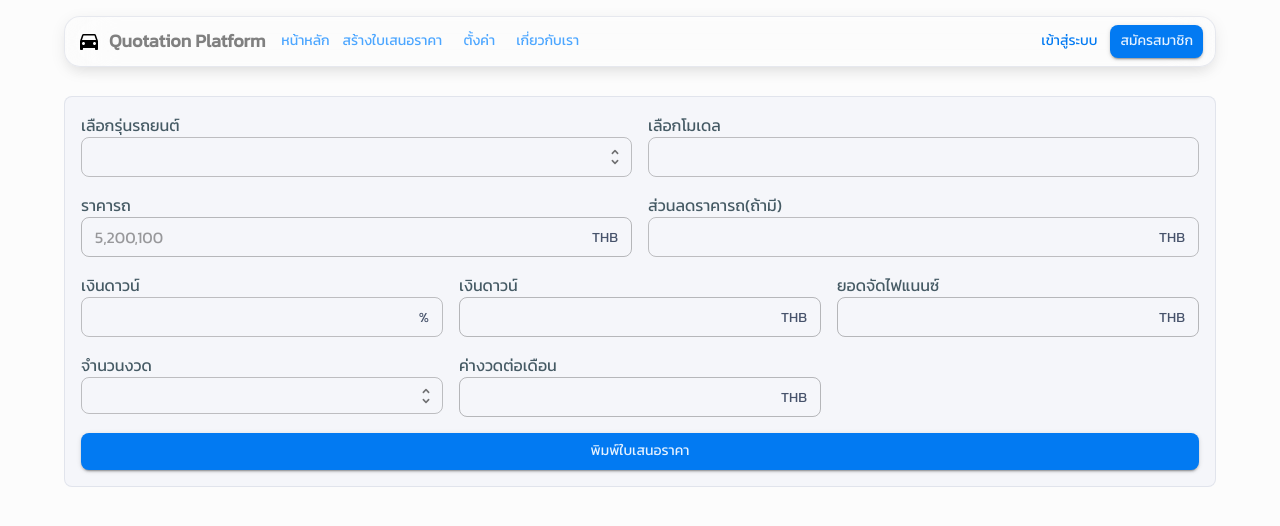
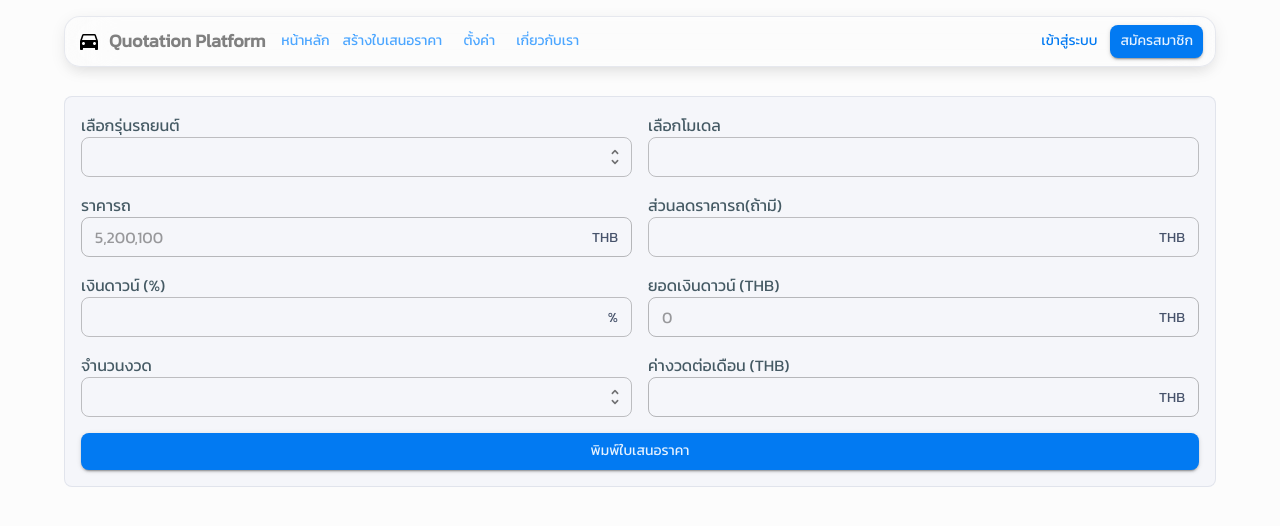
Before and after one commit to jakkapan1789/quotation-platform, a Next.js app: page / in a window 1280 px wide. Shown: the top 526 px of the page. Built offline with nearby package versions, Linux system fonts and the light colour scheme.

Commit message:
change field

```diff
--- a/src/pages/index.js
+++ b/src/pages/index.js
@@ -1,52 +1,5 @@
-// import * as React from "react";
-// import { ThemeProvider, createTheme } from "@mui/material/styles";
-// import CssBaseline from "@mui/material/CssBaseline";
-// import Divider from "@mui/material/Divider";
+import React, { useMemo } from "react";
 
-// import AppAppBar from "@/components/AppAppBar";
-// import getMPTheme from "@/theme/getMPTheme";
-
-// export default function MarketingPage() {
-//   const [mode, setMode] = React.useState("light");
-//   const [showCustomTheme, setShowCustomTheme] = React.useState(true);
-//   const MPTheme = createTheme(getMPTheme("light"));
-//   const defaultTheme = createTheme({ palette: { mode } });
-
-//   // This code only runs on the client side, to determine the system color preference
-//   React.useEffect(() => {
-//     // Check if there is a preferred mode in localStorage
-//     const savedMode = localStorage.getItem("themeMode");
-//     if (savedMode) {
-//       setMode(savedMode);
-//     } else {
-//       // If no preference is found, it uses system preference
-//       const systemPrefersDark = window.matchMedia(
-//         "(prefers-color-scheme: dark)"
-//       ).matches;
-//       setMode(systemPrefersDark ? "dark" : "light");
-//     }
-//   }, []);
-
-//   const toggleColorMode = () => {
-//     const newMode = mode === "dark" ? "light" : "dark";
-//     setMode(newMode);
-//     // localStorage.setItem("themeMode", newMode);
-//   };
-
-//   const toggleCustomTheme = () => {
-//     setShowCustomTheme((prev) => !prev);
-//   };
-
-//   return (
-//     <ThemeProvider theme={showCustomTheme ? MPTheme : defaultTheme}>
-//       <CssBaseline enableColorScheme />
-//       <AppAppBar />
-//       {/* <Hero /> */}
-//     </ThemeProvider>
-//   );
-// }
-
-import React from "react";
 import { Formik, Form, Field } from "formik";
 import { TextField, MenuItem, Button, Typography, Card } from "@mui/material";
 import Grid from "@mui/material/Grid";
@@ -54,31 +7,13 @@ import * as Yup from "yup";
 import Layout from "@/components/Layout";
 import { Stack, InputAdornment } from "@mui/material";
 
-const carModels = [
-  { value: "BMW_X1", label: "BMW X1" },
-  { value: "BMW_X3", label: "BMW X3" },
-  { value: "BMW_X5", label: "BMW X5" },
-  // Add more models as needed
-];
-
-const months = [
-  {
-    value: 12,
-    display: "12 เดือน",
+const commonFontSize = {
+  fontSize: {
+    xs: "16px",
+    sm: "16px",
+    md: "16px",
   },
-  {
-    value: 36,
-    display: "36 เดือน",
-  },
-  {
-    value: 48,
-    display: "48 เดือน",
-  },
-  {
-    value: 60,
-    display: "60 เดือน",
-  },
-];
+};
 
 const validationSchema = Yup.object({
   carModel: Yup.string().required("เลือกรุ่นรถยนต์"),
@@ -86,7 +21,6 @@ const validationSchema = Yup.object({
   price: Yup.string().required("แสดงราคา"),
   discount: Yup.string(),
   finalPrice: Yup.string().required("ราคารถ"),
-  // .positive("ราคารถต้องเป็นจำนวนบวก"),
   downPayment: Yup.number()
     .required("เงินดาวน์")
     .positive("เงินดาวน์ต้องเป็นจำนวนบวก"),
@@ -100,7 +34,44 @@ const validationSchema = Yup.object({
 });
 
 const QuotationForm = () => {
-  console.log(process.env.XTEST);
+  const carModels = useMemo(
+    () => [
+      { value: "BMW_X1", label: "BMW X1" },
+      { value: "BMW_X3", label: "BMW X3" },
+      { value: "BMW_X5", label: "BMW X5" },
+    ],
+    []
+  );
+
+  const months = useMemo(
+    () => [
+      { value: 12, display: "12 เดือน" },
+      { value: 36, display: "36 เดือน" },
+      { value: 48, display: "48 เดือน" },
+      { value: 60, display: "60 เดือน" },
+    ],
+    []
+  );
+  const formatPrice = (price) =>
+    price ? new Intl.NumberFormat().format(price) : "0";
+
+  const calculateDownPayment = (price, downPayment) => {
+    const parsedPrice = parseFloat(price) || 0;
+    const parsedDownPayment = parseFloat(downPayment) || 0;
+    const downPaymentValue = (parsedPrice * parsedDownPayment) / 100;
+    return formatPrice(downPaymentValue);
+  };
+
+  const calculateMonthlyPayment = (price, downPayment, installmentMonths) => {
+    const parsedPrice = parseFloat(price) || 0;
+    const parsedDownPayment = parseFloat(downPayment) || 0;
+    const parsedInstallments = parseInt(installmentMonths, 10) || 1;
+
+    const loanAmount = parsedPrice - (parsedPrice * parsedDownPayment) / 100;
+    const monthlyPayment = loanAmount / parsedInstallments;
+
+    return formatPrice(monthlyPayment);
+  };
 
   return (
     <Layout>
@@ -126,25 +97,12 @@ const QuotationForm = () => {
           <Form>
             <Card>
               <Grid container spacing={2}>
-                <Grid item xs={12} sm={6} md={6}>
-                  <Stack direction="column">
-                    <Typography sx={{ color: "#455A64", fontSize: "16px" }}>
-                      เลือกรุ่นรถยนต์
-                    </Typography>
-                    <Field
-                      as={TextField}
+                {/** Car Model Field **/}
+                <Grid item xs={12} sm={6}>
+                  <FieldWrapper
+                    label="เลือกรุ่นรถยนต์"
+                    name="carModel"
                     select
-                      size="small"
-                      name="carModel"
-                      sx={{
-                        "& .MuiInputBase-input": {
-                          fontSize: {
-                            xs: "16px", // 16px on extra-small screens (mobile)
-                            sm: "16px", // 18px on small screens (tablet)
-                            md: "16px", // 20px on medium screens (desktop)
-                          },
-                        },
-                      }}
                     error={touched.carModel && Boolean(errors.carModel)}
                     helperText={touched.carModel && errors.carModel}
                   >
@@ -153,219 +111,78 @@ const QuotationForm = () => {
                         {option.label}
                       </MenuItem>
                     ))}
-                    </Field>
-                  </Stack>
+                  </FieldWrapper>
                 </Grid>
 
-                <Grid item xs={12} sm={6} md={6}>
-                  <Stack direction="column">
-                    <Typography sx={{ color: "#455A64", fontSize: "16px" }}>
-                      เลือกโมเดล
-                    </Typography>
-                    <Field
-                      as={TextField}
-                      size="small"
-                      sx={{
-                        "& .MuiInputBase-input": {
-                          fontSize: {
-                            xs: "16px", // 16px on extra-small screens (mobile)
-                            sm: "16px", // 18px on small screens (tablet)
-                            md: "16px", // 20px on medium screens (desktop)
-                          },
-                        },
-                      }}
+                {/** Car Variant Field **/}
+                <Grid item xs={12} sm={6}>
+                  <FieldWrapper
+                    label="เลือกโมเดล"
                     name="carVariant"
                     error={touched.carVariant && Boolean(errors.carVariant)}
                     helperText={touched.carVariant && errors.carVariant}
                   />
-                  </Stack>
                 </Grid>
 
-                <Grid item xs={12} sm={6} md={6}>
-                  <Stack direction="column">
-                    <Typography sx={{ color: "#455A64", fontSize: "16px" }}>
-                      ราคารถ
-                    </Typography>
-                    <Field
-                      as={TextField}
-                      size="small"
+                {/** Price Field **/}
+                <Grid item xs={12} sm={6}>
+                  <FieldWrapper
+                    label="ราคารถ"
                     name="price"
-                      value={parseFloat(values.price).toLocaleString()}
-                      sx={{
-                        "& .MuiInputBase-input": {
-                          fontSize: {
-                            xs: "16px", // 16px on extra-small screens (mobile)
-                            sm: "16px", // 18px on small screens (tablet)
-                            md: "16px", // 20px on medium screens (desktop)
-                          },
-                        },
-                      }}
                     disabled
-                      slotProps={{
-                        input: {
-                          endAdornment: (
-                            <InputAdornment position="end">THB</InputAdornment>
-                          ),
-                        },
-                      }}
-                      // error={touched.price && Boolean(errors.price)}
-                      // helperText={touched.price && errors.price}
+                    value={formatPrice(values.price)}
+                    endAdornment="THB"
                   />
-                  </Stack>
                 </Grid>
 
-                <Grid item xs={12} sm={6} md={6}>
-                  <Stack direction="column">
-                    <Typography sx={{ color: "#455A64", fontSize: "16px" }}>
-                      ส่วนลดราคารถ(ถ้ามี)
-                    </Typography>
-                    <Field
-                      as={TextField}
-                      size="small"
-                      value={values.discount || ""}
-                      sx={{
-                        "& .MuiInputBase-input": {
-                          fontSize: {
-                            xs: "16px", // 16px on extra-small screens (mobile)
-                            sm: "16px", // 18px on small screens (tablet)
-                            md: "16px", // 20px on medium screens (desktop)
-                          },
-                        },
-                      }}
-                      type="tel"
+                {/** Discount Field **/}
+                <Grid item xs={12} sm={6}>
+                  <FieldWrapper
+                    label="ส่วนลดราคารถ(ถ้ามี)"
                     name="discount"
-                      slotProps={{
-                        input: {
-                          endAdornment: (
-                            <InputAdornment position="end">THB</InputAdornment>
-                          ),
-                        },
-                      }}
+                    value={values.discount}
+                    endAdornment="THB"
                     error={touched.discount && Boolean(errors.discount)}
                     helperText={touched.discount && errors.discount}
+                    onChange={(e) => {
+                      const input = e.target.value;
+                      const parsedValue = parsePrice(input); // Remove commas
+                      const formattedValue = formatPrice(parsedValue); // Format with commas
+                      setFieldValue("discount", formattedValue); // Set the formatted value
+                    }}
                   />
-                  </Stack>
                 </Grid>
 
-                <Grid item xs={4} sm={4} md={4}>
-                  <Stack direction="column">
-                    <Typography sx={{ color: "#455A64", fontSize: "16px" }}>
-                      เงินดาวน์
-                    </Typography>
-                    <Field
-                      as={TextField}
-                      size="small"
-                      type="tel"
+                {/** Down Payment Fields **/}
+                <Grid item xs={4} sm={6}>
+                  <FieldWrapper
+                    label="เงินดาวน์ (%)"
                     name="downPayment"
-                      sx={{
-                        "& .MuiInputBase-input": {
-                          fontSize: {
-                            xs: "16px", // 16px on extra-small screens (mobile)
-                            sm: "16px", // 18px on small screens (tablet)
-                            md: "16px", // 20px on medium screens (desktop)
-                          },
-                        },
-                      }}
-                      slotProps={{
-                        input: {
-                          endAdornment: (
-                            <InputAdornment position="end">%</InputAdornment>
-                          ),
-                        },
-                      }}
+                    endAdornment="%"
                     error={touched.downPayment && Boolean(errors.downPayment)}
                     helperText={touched.downPayment && errors.downPayment}
                   />
-                  </Stack>
-                </Grid>
-                <Grid item xs={8} sm={4} md={4}>
-                  <Stack direction="column">
-                    <Typography sx={{ color: "#455A64", fontSize: "16px" }}>
-                      เงินดาวน์
-                    </Typography>
-                    <Field
-                      as={TextField}
-                      size="small"
-                      type="tel"
-                      disabled
-                      value={
-                        values.downPayment &&
-                        parseFloat(
-                          (parseInt(values.price) *
-                            parseInt(values.downPayment, 10)) /
-                            100
-                        ).toLocaleString()
-                      }
-                      sx={{
-                        "& .MuiInputBase-input": {
-                          fontSize: {
-                            xs: "16px",
-                            sm: "16px",
-                            md: "16px",
-                          },
-                        },
-                      }}
-                      name="downPayment"
-                      slotProps={{
-                        input: {
-                          endAdornment: (
-                            <InputAdornment position="end">THB</InputAdornment>
-                          ),
-                        },
-                      }}
-                    />
-                  </Stack>
-                </Grid>
-                <Grid item xs={12} sm={4} md={4}>
-                  <Stack direction="column">
-                    <Typography sx={{ color: "#455A64", fontSize: "16px" }}>
-                      ยอดจัดไฟแนนซ์
-                    </Typography>
-                    <Field
-                      as={TextField}
-                      size="small"
-                      type="tel"
-                      disabled
-                      value={
-                        values.downPayment &&
-                        parseFloat(
-                          values.price -
-                            (parseInt(values.price) *
-                              parseInt(values.downPayment, 10)) /
-                              100
-                        ).toLocaleString()
-                      }
-                      sx={{
-                        "& .MuiInputBase-input": {
-                          fontSize: {
-                            xs: "16px",
-                            sm: "16px",
-                            md: "16px",
-                          },
-                        },
-                      }}
-                      name="downPayment"
-                      slotProps={{
-                        input: {
-                          endAdornment: (
-                            <InputAdornment position="end">THB</InputAdornment>
-                          ),
-                        },
-                      }}
-                    />
-                  </Stack>
                 </Grid>
 
-                <Grid item xs={12} sm={4} md={4}>
-                  <Stack direction="column">
-                    <Typography sx={{ color: "#455A64", fontSize: "16px" }}>
-                      จำนวนงวด
-                    </Typography>
-                    <Field
-                      as={TextField}
-                      size="small"
+                <Grid item xs={8} sm={6}>
+                  <FieldWrapper
+                    label="ยอดเงินดาวน์ (THB)"
+                    name="downPaymentValue"
+                    disabled
+                    value={calculateDownPayment(
+                      values.price,
+                      values.downPayment
+                    )}
+                    endAdornment="THB"
+                  />
+                </Grid>
+
+                {/** Installment Months Field **/}
+                <Grid item xs={12} sm={6}>
+                  <FieldWrapper
+                    label="จำนวนงวด"
+                    name="installmentMonths"
                     select
-                      name="installmentMonths"
                     error={
                       touched.installmentMonths &&
                       Boolean(errors.installmentMonths)
@@ -379,56 +196,30 @@ const QuotationForm = () => {
                         {option.display}
                       </MenuItem>
                     ))}
-                    </Field>
-                  </Stack>
+                  </FieldWrapper>
                 </Grid>
 
-                <Grid item xs={12} sm={4} md={4}>
-                  <Stack direction="column">
-                    <Typography sx={{ color: "#455A64", fontSize: "16px" }}>
-                      ค่างวดต่อเดือน
-                    </Typography>
-                    <Field
-                      as={TextField}
-                      size="small"
+                <Grid item xs={12} sm={6}>
+                  <FieldWrapper
+                    label="ค่างวดต่อเดือน (THB)"
                     name="monthlyPayment"
+                    disabled
                     value={
+                      values.price &&
                       values.downPayment &&
-                        parseFloat(
-                          (values.price -
-                            (parseInt(values.price) *
-                              parseInt(values.downPayment, 10)) /
-                              100) /
                       values.installmentMonths
-                        ).toLocaleString()
+                        ? calculateMonthlyPayment(
+                            values.price,
+                            values.downPayment,
+                            values.installmentMonths
+                          )
+                        : ""
                     }
-                      disabled
-                      sx={{
-                        "& .MuiInputBase-input": {
-                          fontSize: {
-                            xs: "16px",
-                            sm: "16px",
-                            md: "16px",
-                          },
-                        },
-                      }}
-                      slotProps={{
-                        input: {
-                          endAdornment: (
-                            <InputAdornment position="end">THB</InputAdornment>
-                          ),
-                        },
-                      }}
-                      error={
-                        touched.monthlyPayment && Boolean(errors.monthlyPayment)
-                      }
-                      helperText={
-                        touched.monthlyPayment && errors.monthlyPayment
-                      }
+                    endAdornment="THB"
                   />
-                  </Stack>
                 </Grid>
 
+                {/** Submit Button **/}
                 <Grid item xs={12}>
                   <Button
                     type="submit"
@@ -448,4 +239,38 @@ const QuotationForm = () => {
   );
 };
 
+const FieldWrapper = ({
+  label,
+  name,
+  select,
+  children,
+  error,
+  helperText,
+  value,
+  disabled,
+  endAdornment,
+}) => (
+  <Stack direction="column">
+    <Typography sx={{ color: "#455A64", fontSize: "16px" }}>{label}</Typography>
+    <Field
+      as={TextField}
+      name={name}
+      select={select}
+      value={value}
+      disabled={disabled}
+      size="small"
+      sx={{ "& .MuiInputBase-input": commonFontSize }}
+      InputProps={{
+        endAdornment: endAdornment && (
+          <InputAdornment position="end">{endAdornment}</InputAdornment>
+        ),
+      }}
+      error={error}
+      helperText={helperText}
+    >
+      {children}
+    </Field>
+  </Stack>
+);
+
 export default QuotationForm;
```
Lines whose indentation alone changed are shown as unchanged.
